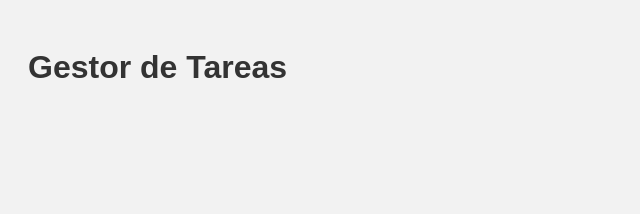
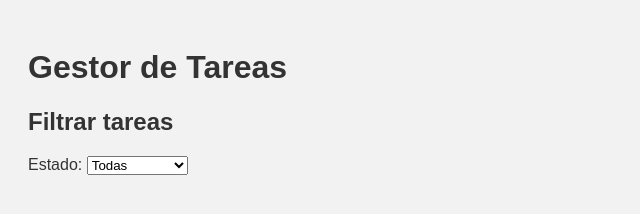
Before and after one commit to LealTapia/todo-app, a plain HTML site: page index.html in a window 1280 px wide. Shown: the whole page, without its empty margins (0-640 px from the left). Drawn offline with Linux system fonts and the light colour scheme.

Commit message:
Funcionalidad: Filtrar Tarea

```diff
--- a/index.html
+++ b/index.html
@@ -8,5 +8,17 @@
 </head>
 <body>
     <h1>Gestor de Tareas</h1>
+
+    <!-- Seccion Filter Tasks-->
+    <section id="filters">
+        <h2>Filtrar tareas</h2>
+        <label for="filtroEstado">Estado:</label>
+        <select id="filtroEstado">
+            <option value="todas"> Todas </option>
+            <option value="pendientes"> Pendientes </option>
+            <option value="completadas"> Completadas </option>\
+        </select>
+    </section>
+
 </body>
 </html>
```
